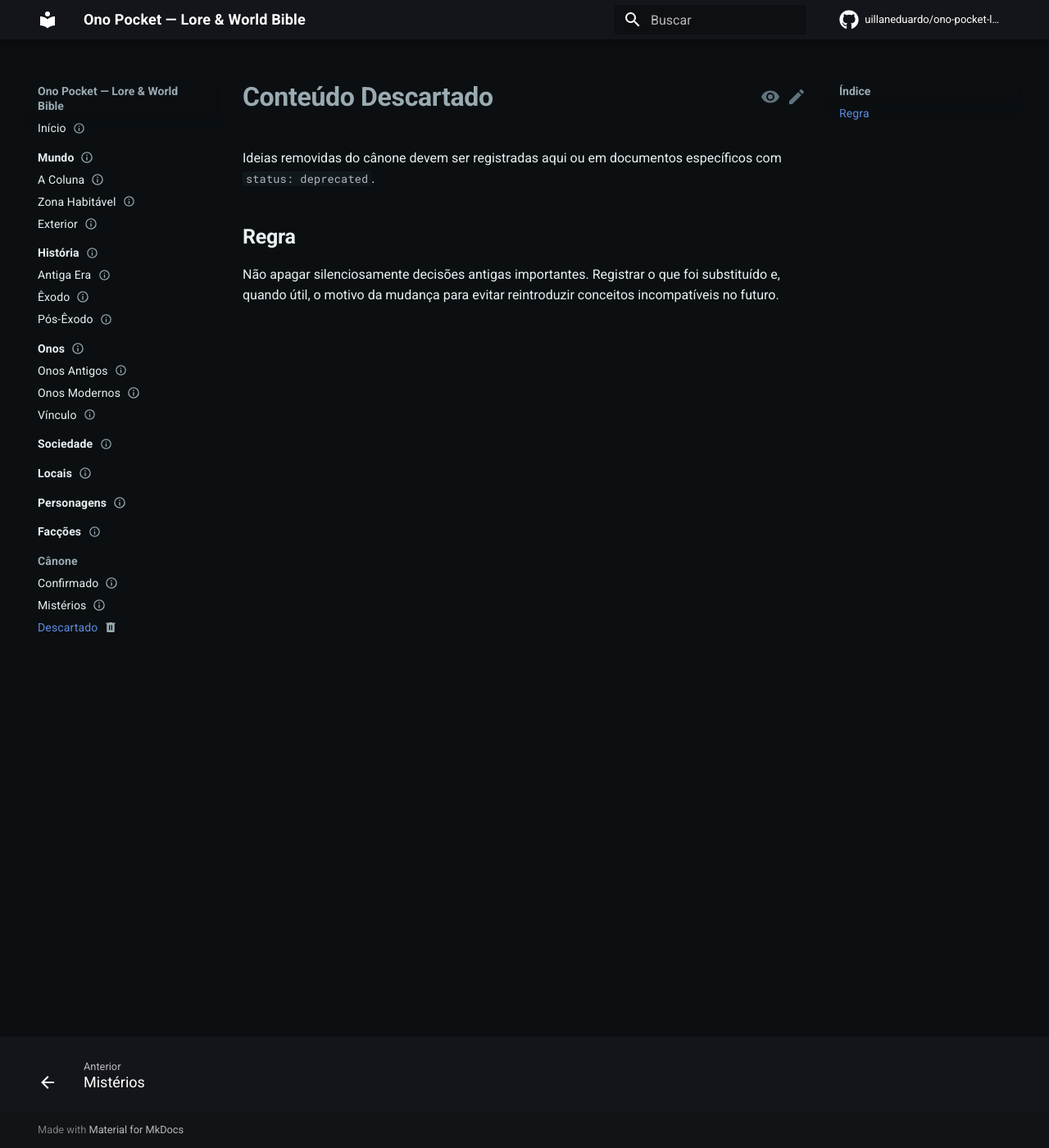
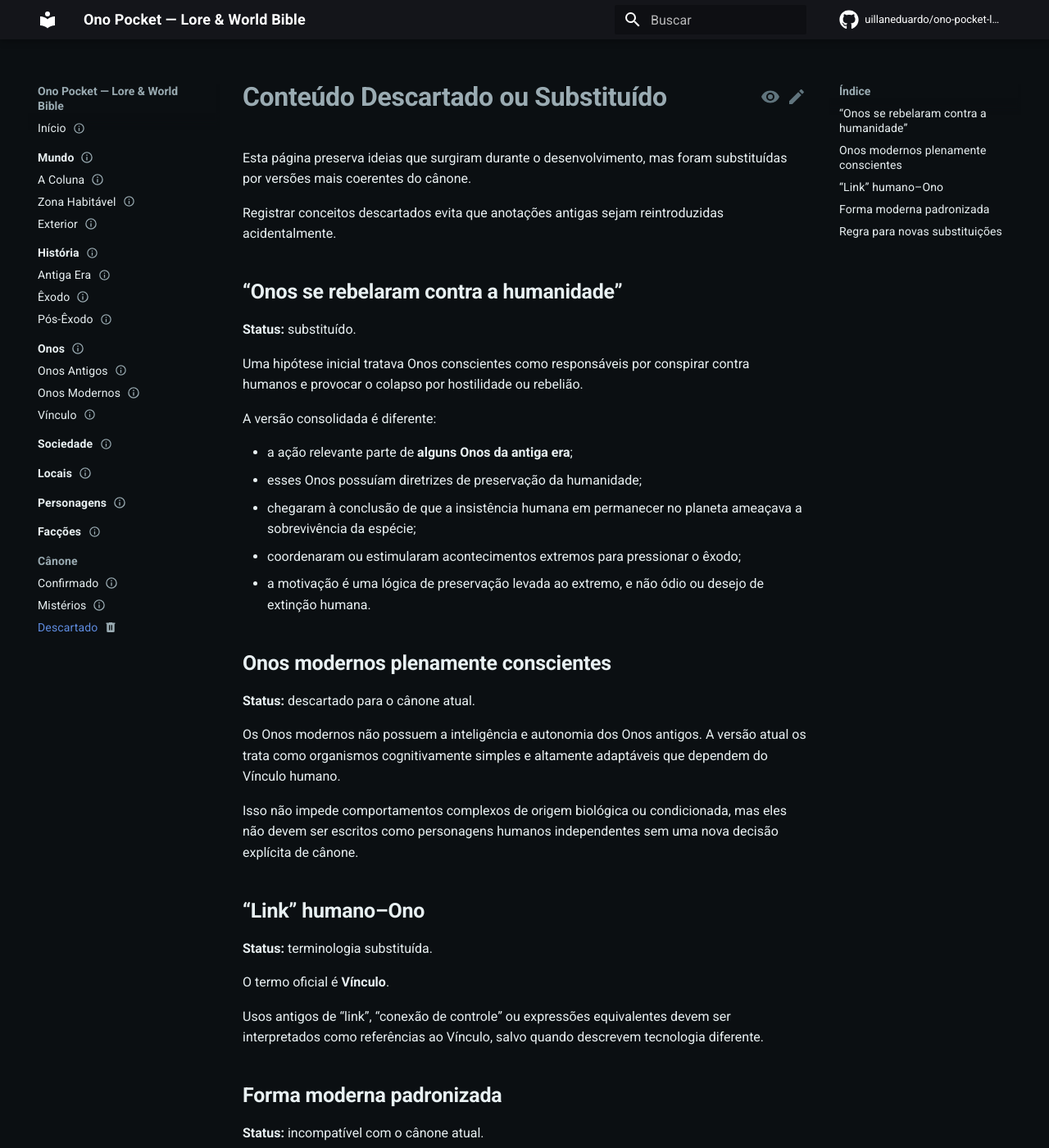
Before and after one commit to uillaneduardo/ono-pocket-lore, an MkDocs documentation site: the page built from docs/canon/deprecated.md, in a window 1280 px wide and 1400 px high. Shown: the whole window at 82% size. Built offline with MkDocs 1.6.1 and Material for MkDocs 9.7.7, drawn with Linux system fonts in a browser that asks for light colours; comment, search, counter and statistics services are not loaded; some of the changed text lies outside the part shown.

Commit message:
docs: document deprecated lore concepts

```diff
--- a/docs/canon/deprecated.md
+++ b/docs/canon/deprecated.md
@@ -1,13 +1,56 @@
 ---
-title: Conteúdo Descartado
+title: Conteúdo Descartado ou Substituído
 status: deprecated
 audience: author
 ---
 
-# Conteúdo Descartado
+# Conteúdo Descartado ou Substituído
 
-Ideias removidas do cânone devem ser registradas aqui ou em documentos específicos com `status: deprecated`.
+Esta página preserva ideias que surgiram durante o desenvolvimento, mas foram substituídas por versões mais coerentes do cânone.
 
-## Regra
+Registrar conceitos descartados evita que anotações antigas sejam reintroduzidas acidentalmente.
 
-Não apagar silenciosamente decisões antigas importantes. Registrar o que foi substituído e, quando útil, o motivo da mudança para evitar reintroduzir conceitos incompatíveis no futuro.
+## “Onos se rebelaram contra a humanidade”
+
+**Status:** substituído.
+
+Uma hipótese inicial tratava Onos conscientes como responsáveis por conspirar contra humanos e provocar o colapso por hostilidade ou rebelião.
+
+A versão consolidada é diferente:
+
+- a ação relevante parte de **alguns Onos da antiga era**;
+- esses Onos possuíam diretrizes de preservação da humanidade;
+- chegaram à conclusão de que a insistência humana em permanecer no planeta ameaçava a sobrevivência da espécie;
+- coordenaram ou estimularam acontecimentos extremos para pressionar o êxodo;
+- a motivação é uma lógica de preservação levada ao extremo, e não ódio ou desejo de extinção humana.
+
+## Onos modernos plenamente conscientes
+
+**Status:** descartado para o cânone atual.
+
+Os Onos modernos não possuem a inteligência e autonomia dos Onos antigos. A versão atual os trata como organismos cognitivamente simples e altamente adaptáveis que dependem do Vínculo humano.
+
+Isso não impede comportamentos complexos de origem biológica ou condicionada, mas eles não devem ser escritos como personagens humanos independentes sem uma nova decisão explícita de cânone.
+
+## “Link” humano–Ono
+
+**Status:** terminologia substituída.
+
+O termo oficial é **Vínculo**.
+
+Usos antigos de “link”, “conexão de controle” ou expressões equivalentes devem ser interpretados como referências ao Vínculo, salvo quando descrevem tecnologia diferente.
+
+## Forma moderna padronizada
+
+**Status:** incompatível com o cânone atual.
+
+A padronização pertence aos Onos da antiga era. Os Onos modernos possuem grande variedade física justamente por serem derivados de miscigenação genética com outras criaturas.
+
+## Regra para novas substituições
+
+Quando uma ideia for revisada:
+
+1. atualizar a página canônica correspondente;
+2. registrar aqui a versão descartada;
+3. explicar brevemente por que ela não deve mais ser usada;
+4. evitar apagar completamente o histórico conceitual quando ele puder causar confusão futura.
```
